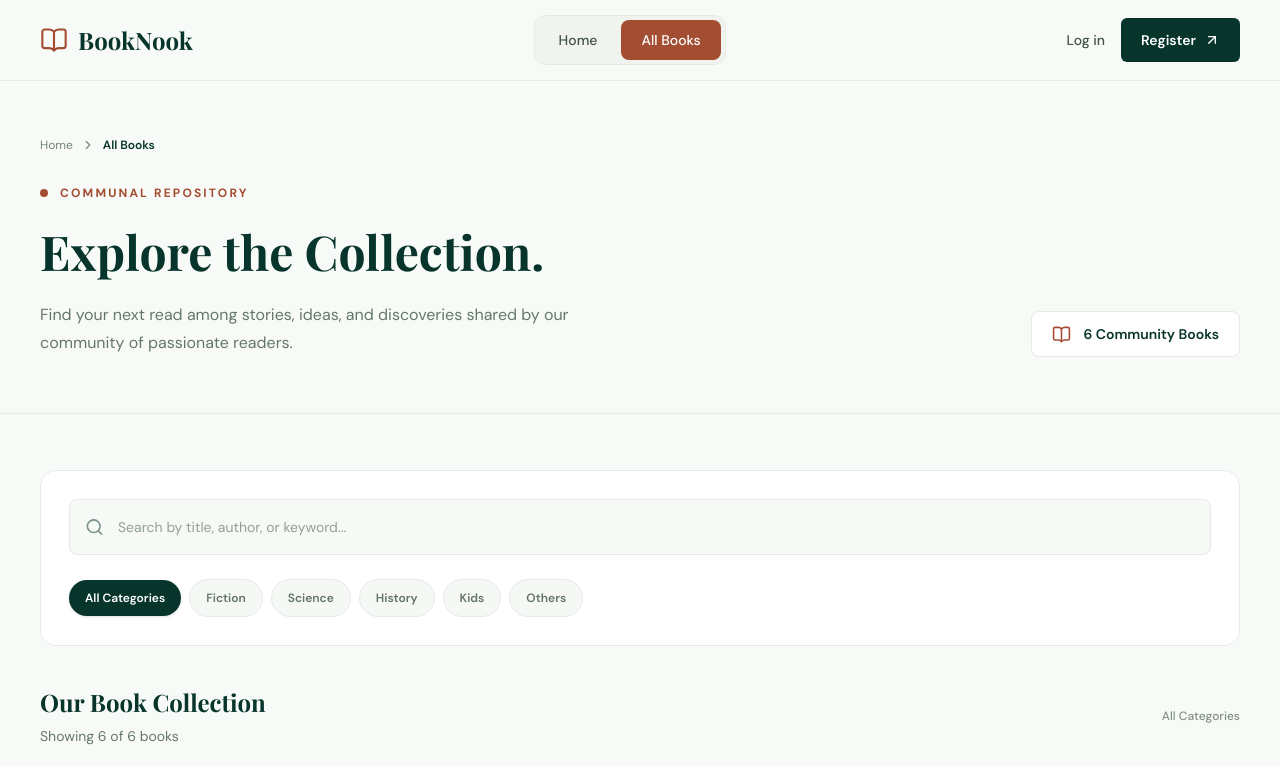
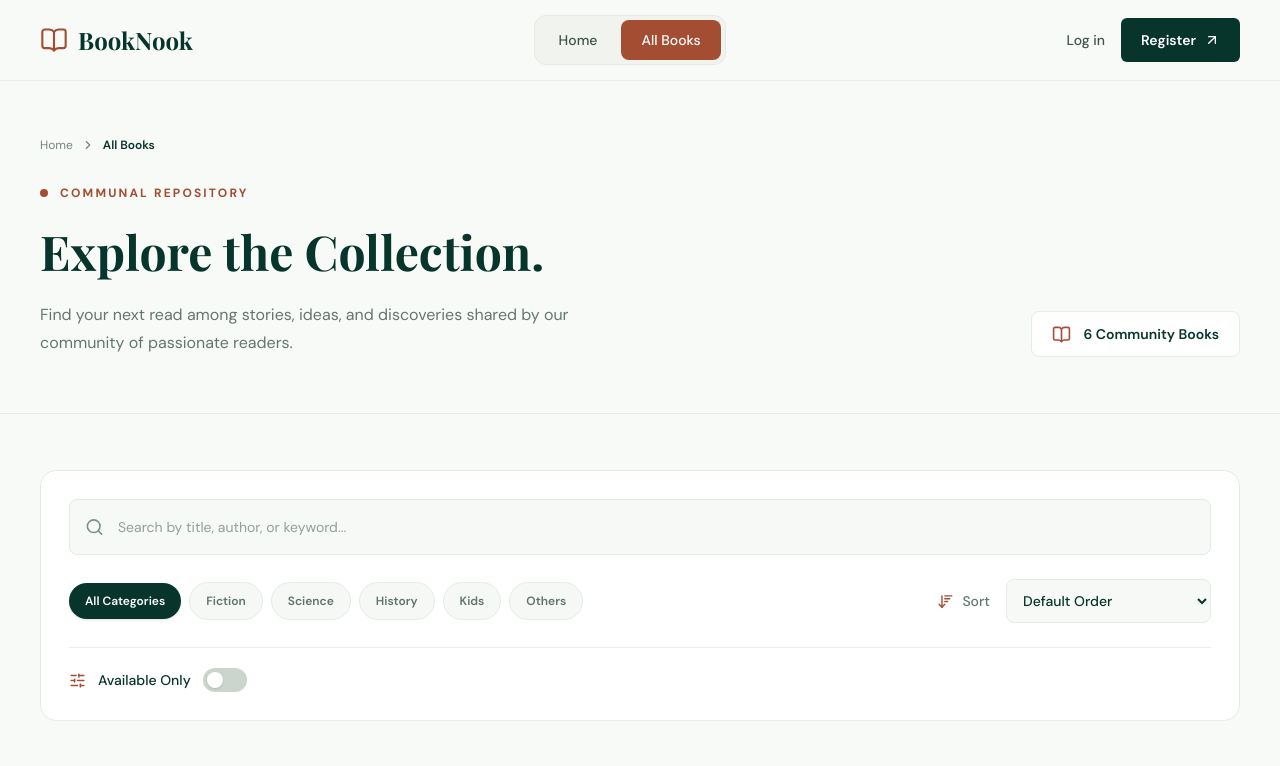
Before and after one commit to ariful-arif124/booknook-client, a Next.js app: page /books in a window 1280 px wide. Shown: the top 766 px of the page. Built offline with nearby package versions, Linux system fonts and the light colour scheme; a web font is replaced by a local one.

Commit message:
Add book sorting and availability filtering

```diff
--- a/src/components/books/book-explorer.tsx
+++ b/src/components/books/book-explorer.tsx
@@ -4,7 +4,14 @@
 import { useState } from "react";
 import Link from "next/link";
 import { useSearchParams } from "next/navigation";
-import { Search, X, BookOpen, RotateCcw } from "lucide-react";
+import {
+  Search,
+  X,
+  BookOpen,
+  RotateCcw,
+  SlidersHorizontal,
+  ArrowDownWideNarrow,
+} from "lucide-react";
 
 import BookCard from "@/components/books/book-card";
 import type { Book } from "@/data/books";
@@ -12,6 +19,13 @@ import type { Book } from "@/data/books";
 type BookExplorerProps = {
   books: Book[];
 };
+
+type SortOption =
+  | "default"
+  | "title-asc"
+  | "title-desc"
+  | "copies-high"
+  | "copies-low";
 
 const categories = [
   "All Categories",
@@ -26,7 +40,10 @@ export default function BookExplorer({
   books,
 }: BookExplorerProps) {
   const searchParams = useSearchParams();
+
   const [search, setSearch] = useState("");
+  const [sort, setSort] = useState<SortOption>("default");
+  const [availableOnly, setAvailableOnly] = useState(false);
 
   const categoryParam = searchParams.get("category");
 
@@ -37,7 +54,8 @@ export default function BookExplorer({
 
   const searchText = search.trim().toLowerCase();
 
-  const filteredBooks = books.filter((book) => {
+  const filteredBooks = books
+    .filter((book) => {
       const matchesCategory =
         activeCategory === "All Categories" ||
         book.category === activeCategory;
@@ -48,8 +66,45 @@ export default function BookExplorer({
         book.category.toLowerCase().includes(searchText) ||
         book.description.toLowerCase().includes(searchText);
 
-    return matchesCategory && matchesSearch;
+      const matchesAvailability =
+        !availableOnly || book.availableCopies > 0;
+
+      return (
+        matchesCategory &&
+        matchesSearch &&
+        matchesAvailability
+      );
+    })
+    .sort((a, b) => {
+      switch (sort) {
+        case "title-asc":
+          return a.title.localeCompare(b.title);
+
+        case "title-desc":
+          return b.title.localeCompare(a.title);
+
+        case "copies-high":
+          return b.availableCopies - a.availableCopies;
+
+        case "copies-low":
+          return a.availableCopies - b.availableCopies;
+
+        default:
+          return 0;
+      }
     });
+
+  const hasActiveFilters =
+    search.length > 0 ||
+    activeCategory !== "All Categories" ||
+    sort !== "default" ||
+    availableOnly;
+
+  const resetFilters = () => {
+    setSearch("");
+    setSort("default");
+    setAvailableOnly(false);
+  };
 
   return (
     <div>
@@ -81,7 +136,8 @@ export default function BookExplorer({
           )}
         </div>
 
-        <div className="mt-6 flex flex-wrap items-center gap-2">
+        <div className="mt-6 flex flex-col gap-5 lg:flex-row lg:items-center lg:justify-between">
+          <div className="flex flex-wrap items-center gap-2">
             {categories.map((category) => {
               const isActive = activeCategory === category;
 
@@ -106,6 +162,85 @@ export default function BookExplorer({
               );
             })}
           </div>
+
+          <div className="flex flex-wrap items-center gap-4">
+            <label
+              htmlFor="book-sort"
+              className="flex items-center gap-2 text-sm font-medium text-[#64776D]"
+            >
+              <ArrowDownWideNarrow
+                size={17}
+                className="text-[#A34D32]"
+              />
+              Sort
+            </label>
+
+            <select
+              id="book-sort"
+              value={sort}
+              onChange={(event) =>
+                setSort(event.target.value as SortOption)
+              }
+              className="h-11 min-w-[185px] rounded-lg border border-[#E5EBE6] bg-[#F7F9F6] px-3 text-sm font-medium text-[#07352C] outline-none focus:border-[#A34D32]"
+            >
+              <option value="default">Default Order</option>
+              <option value="title-asc">Title: A to Z</option>
+              <option value="title-desc">Title: Z to A</option>
+              <option value="copies-high">
+                Most Copies Available
+              </option>
+              <option value="copies-low">
+                Fewest Copies Available
+              </option>
+            </select>
+          </div>
+        </div>
+
+        <div className="mt-6 flex flex-wrap items-center justify-between gap-4 border-t border-[#E9EEEA] pt-5">
+          <div className="flex items-center gap-3">
+            <SlidersHorizontal
+              size={17}
+              className="text-[#A34D32]"
+            />
+
+            <span className="text-sm font-medium text-[#07352C]">
+              Available Only
+            </span>
+
+            <button
+              type="button"
+              role="switch"
+              aria-label="Show available books only"
+              aria-checked={availableOnly}
+              onClick={() =>
+                setAvailableOnly((previous) => !previous)
+              }
+              className={`relative h-6 w-11 rounded-full transition-colors ${
+                availableOnly
+                  ? "bg-[#07352C]"
+                  : "bg-[#CBD5CE]"
+              }`}
+            >
+              <span
+                className={`absolute left-1 top-1 h-4 w-4 rounded-full bg-white shadow-sm transition-transform ${
+                  availableOnly ? "translate-x-5" : ""
+                }`}
+              />
+            </button>
+          </div>
+
+          {hasActiveFilters && (
+            <Link
+              href="/books"
+              scroll={false}
+              onClick={resetFilters}
+              className="inline-flex items-center gap-2 rounded-lg border border-[#E5EBE6] bg-[#F7F9F6] px-4 py-2.5 text-xs font-semibold text-[#07352C] transition-colors hover:bg-[#E9F0EA]"
+            >
+              <RotateCcw size={15} />
+              Reset Filters
+            </Link>
+          )}
+        </div>
       </div>
 
       <div className="mt-10 flex flex-col gap-4 sm:flex-row sm:items-center sm:justify-between">
@@ -119,23 +254,11 @@ export default function BookExplorer({
           </p>
         </div>
 
-        <div className="flex items-center gap-3">
-          <span className="text-xs font-medium text-[#819087]">
-            {activeCategory}
+        <span className="text-xs font-semibold uppercase tracking-[0.14em] text-[#A34D32]">
+          {activeCategory === "All Categories"
+            ? "Discover Your Next Read"
+            : activeCategory}
         </span>
-
-          {(search || activeCategory !== "All Categories") && (
-            <Link
-              href="/books"
-              scroll={false}
-              onClick={() => setSearch("")}
-              className="inline-flex items-center gap-2 rounded-lg border border-[#E5EBE6] bg-white px-4 py-2.5 text-xs font-semibold text-[#07352C] transition-colors hover:bg-[#F1F5F1]"
-            >
-              <RotateCcw size={14} />
-              Reset Filters
-            </Link>
-          )}
-        </div>
       </div>
 
       <div className="mt-8">
@@ -154,14 +277,14 @@ export default function BookExplorer({
             </h3>
 
             <p className="mt-3 max-w-sm text-sm leading-7 text-[#64776D]">
-              We couldn't find any books matching your search.
-              Try a different keyword or category.
+              No books match your current filters.
+              Try another category or search term.
             </p>
 
             <Link
               href="/books"
               scroll={false}
-              onClick={() => setSearch("")}
+              onClick={resetFilters}
               className="mt-7 inline-flex items-center gap-2 rounded-lg bg-[#07352C] px-6 py-3 text-sm font-semibold text-white transition-colors hover:bg-[#A34D32]"
             >
               <RotateCcw size={16} />
```
Lines whose indentation alone changed are shown as unchanged.
